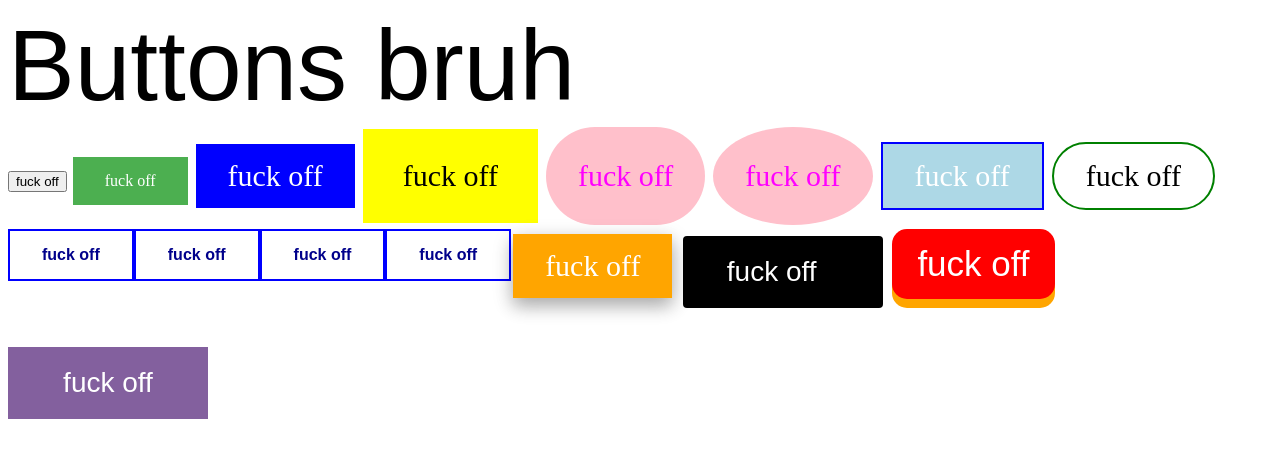
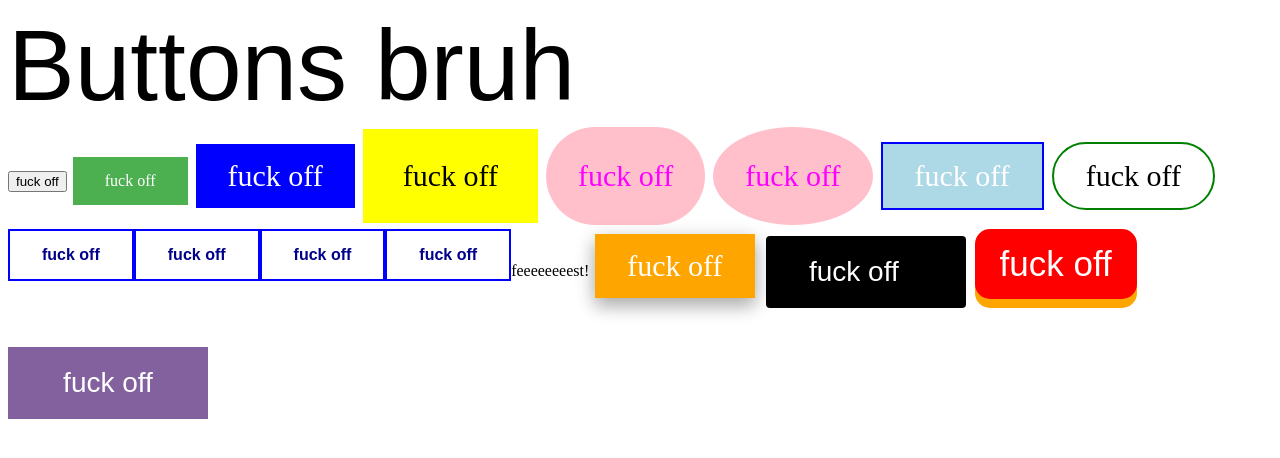
Before and after one commit to MichaelNielsen91/Projekt_baren, a plain HTML site: page index.html in a window 1280 px wide. Drawn offline with Linux system fonts and the light colour scheme.

Commit message:
Changes to index

```diff
--- a/index.html
+++ b/index.html
@@ -20,7 +20,7 @@ Buttons bruh
 <a href="#" class="button6">fuck off</a>
 <a href="#" class="button7">fuck off</a>
 
-
+feeeeeeeest!
   <a href="#" class="button8">fuck off</a>
 <button class="button9" style="vertical-align:middle"><span>fuck off </span></button>
 <button class="button10">fuck off</button>
```
